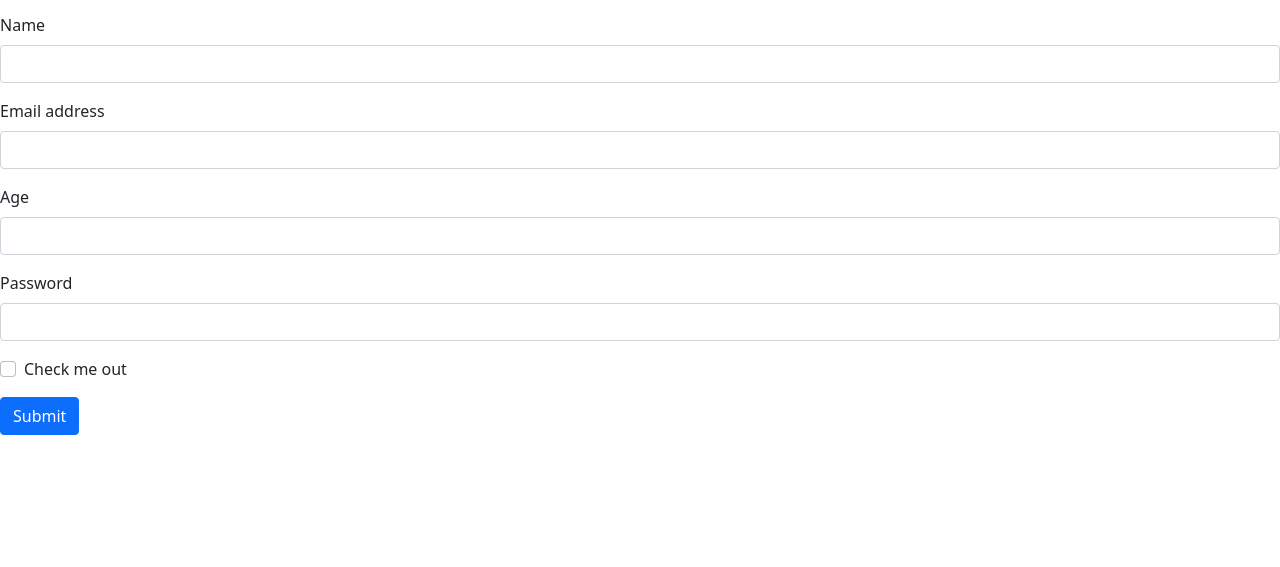
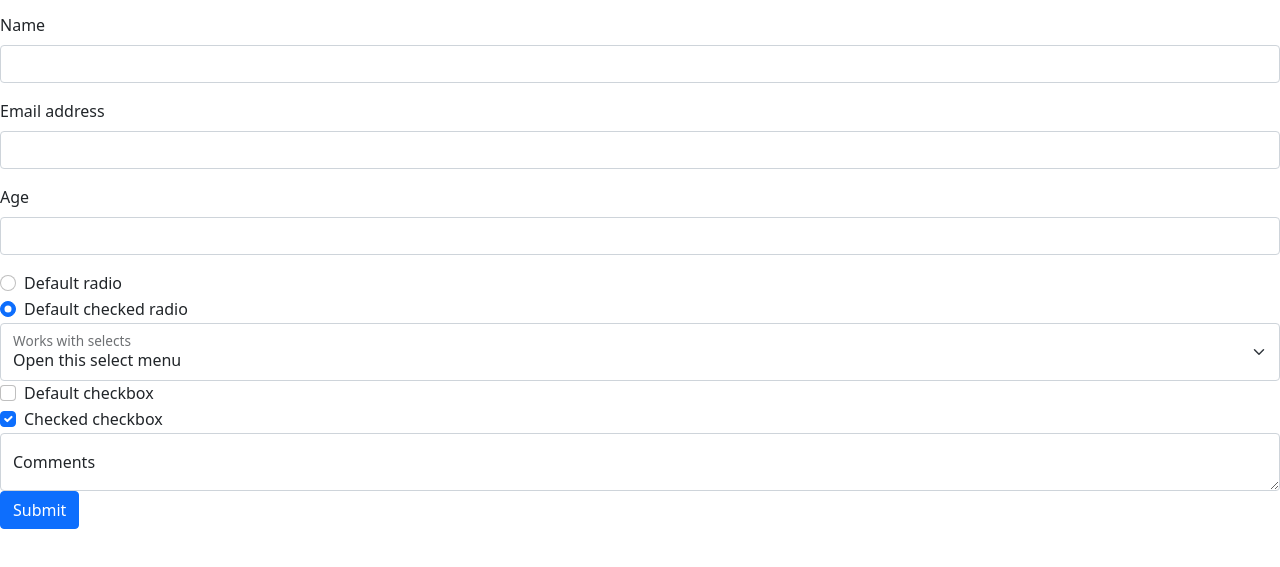
Before and after one commit to chigozie1803/microverse-trial, a plain HTML site: page index.html in a window 1280 px wide. Shown: the part 83-650 px from the top of the page. Drawn offline with nearby package versions, Linux system fonts and the light colour scheme.

Commit message:
fouth commit

```diff
--- a/index.html
+++ b/index.html
@@ -27,22 +27,45 @@
             <label for="exampleInputEmail1" class="form-label">Age</label>
             <input type="email" class="form-control" id="exampleInputEmail1" aria-describedby="emailHelp">
         </div>
-
-        <div class="mb-3">
-          <label for="exampleInputPassword1" class="form-label">Password</label>
-          <input type="password" class="form-control" id="exampleInputPassword1">
-        </div>
-
-        <div class="mb-3 form-check">
-          <input type="checkbox" class="form-check-input" id="exampleCheck1">
-          <label class="form-check-label" for="exampleCheck1">Check me out</label>
-        </div>
-
+        <div class="form-check">
+            <input class="form-check-input" type="radio" name="flexRadioDefault" id="flexRadioDefault1">
+            <label class="form-check-label" for="flexRadioDefault1">
+              Default radio
+            </label>
+          </div>
+          <div class="form-check">
+            <input class="form-check-input" type="radio" name="flexRadioDefault" id="flexRadioDefault2" checked>
+            <label class="form-check-label" for="flexRadioDefault2">
+              Default checked radio
+            </label>
+          </div>
+          <div class="form-floating">
+            <select class="form-select" id="floatingSelect" aria-label="Floating label select example">
+              <option selected>Open this select menu</option>
+              <option value="1">One</option>
+              <option value="2">Two</option>
+              <option value="3">Three</option>
+            </select>
+            <label for="floatingSelect">Works with selects</label>
+          </div>
+          <div class="form-check">
+            <input class="form-check-input" type="checkbox" value="" id="flexCheckDefault">
+            <label class="form-check-label" for="flexCheckDefault">
+              Default checkbox
+            </label>
+          </div>
+          <div class="form-check">
+            <input class="form-check-input" type="checkbox" value="" id="flexCheckChecked" checked>
+            <label class="form-check-label" for="flexCheckChecked">
+              Checked checkbox
+            </label>
+          </div>
+          <div class="form-floating">
+            <textarea class="form-control" placeholder="Leave a comment here" id="floatingTextarea"></textarea>
+            <label for="floatingTextarea">Comments</label>
+          </div>
         <button type="submit" class="btn btn-primary">Submit</button>
       </form>
-
-
-
     <!-- Script tags -->
     <script src="https://cdn.jsdelivr.net/npm/bootstrap@5.0.2/dist/js/bootstrap.bundle.min.js" integrity="sha384-MrcW6ZMFYlzcLA8Nl+NtUVF0sA7MsXsP1UyJoMp4YLEuNSfAP+JcXn/tWtIaxVXM" crossorigin="anonymous"></script>
     <script src="https://cdn.jsdelivr.net/npm/@popperjs/core@2.9.2/dist/umd/popper.min.js" integrity="sha384-IQsoLXl5PILFhosVNubq5LC7Qb9DXgDA9i+tQ8Zj3iwWAwPtgFTxbJ8NT4GN1R8p" crossorigin="anonymous"></script>
```
